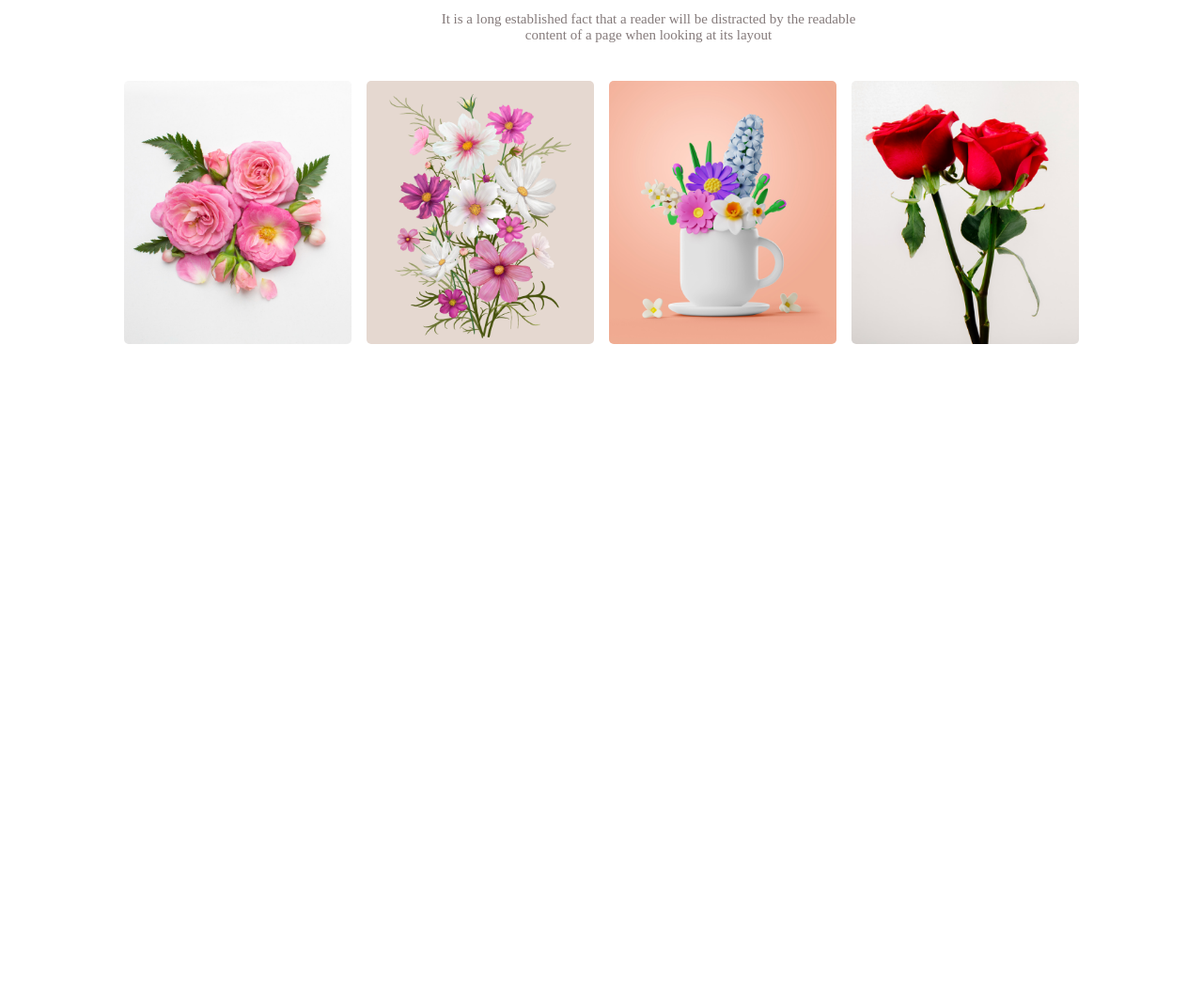
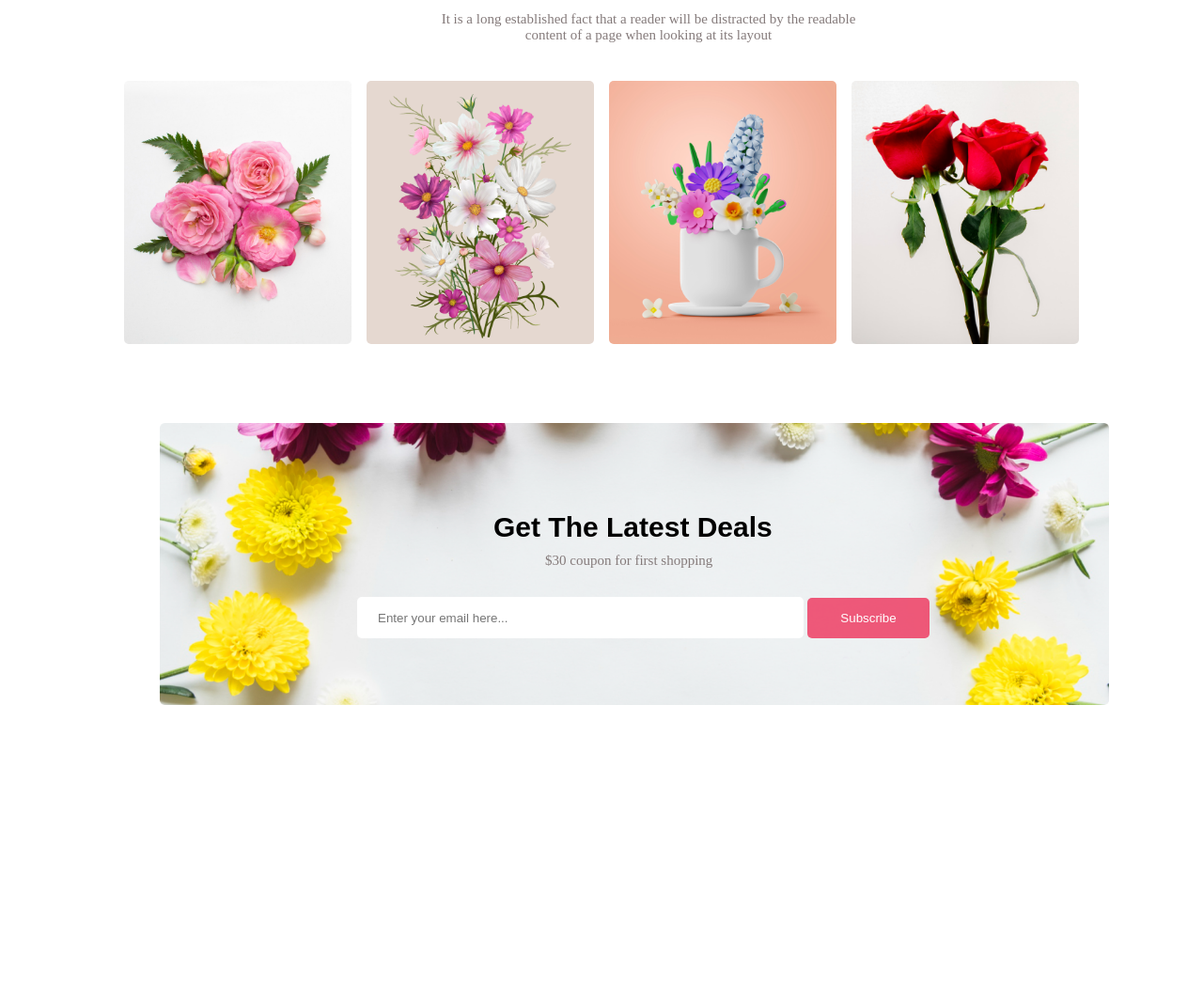
Before and after one commit to smitasharma9804/Assignment-1, a plain HTML site: page index.html in a window 1280 px wide. Shown: the part 2458-3508 px from the top of the page at 94% size. Before the commit the page ends 2828 px from the top, so only its background shows below. Drawn offline with Linux system fonts and the light colour scheme.

Commit message:
added section-3 of my assignment

```diff
--- a/index.html
+++ b/index.html
@@ -127,6 +127,21 @@
 
         <!-- Section-3 -->
         <section class="section-3">
+            <div class="section-3-parents-div">
+                <img class="section-3-parents-img" src="images/Rectangle 9.png" alt="rectangle-9">
+
+                <div class="section-3-child-div">
+                    <!-- <div > -->
+                    <h1 class="section-3-child-heading">Get The Latest Deals</h1>
+                    <p class="section-3-child-paragraph">$30 coupon for first shopping</p>
+                    <input type="search" placeholder="Enter your email here...">
+                    <button class="section-3-child-button">Subscribe</button>
+                    <!-- </div> -->
+                </div>
+            </div>
+
+
+
 
         </section>
     </main>
--- a/style.css
+++ b/style.css
@@ -235,3 +235,61 @@
     margin-right: 8px;
     border-radius: 5px;
 }
+
+.section-3 {
+    margin-top: 80px;
+}
+
+.section-3-parents-div {
+    position: relative;
+    overflow-x: hidden;
+    overflow-y: hidden;
+    height: 600px;
+
+}
+
+.section-3-parents-img {
+    width: 1010px;
+    height: 300px;
+    margin-left: 170px;
+}
+
+.section-3-child-div {
+    position: absolute;
+    margin-top: -210px;
+    margin-left: 380px;
+    /* text-align: center; */
+}
+
+.section-3-child-heading {
+    font-family: sans-serif;
+    font-size: 30px;
+    margin-bottom: 10px;
+    margin-left: 145px;
+}
+
+.section-3-child-paragraph {
+    font-size: 15px;
+    color: rgb(133, 123, 123);
+    margin-left: 200px;
+    margin-bottom: 30px;
+}
+
+.section-3-child-div input[type="search"] {
+    width: 475px;
+    height: 40px;
+    border-radius: 5px;
+    border: none;
+    padding: 22px;
+
+}
+
+.section-3-child-button {
+    height: 43px;
+    width: 130px;
+    padding: 10px;
+    background-color: rgba(238, 28, 73, 0.712);
+    color: white;
+    border: none;
+    border-radius: 5px;
+}
```
